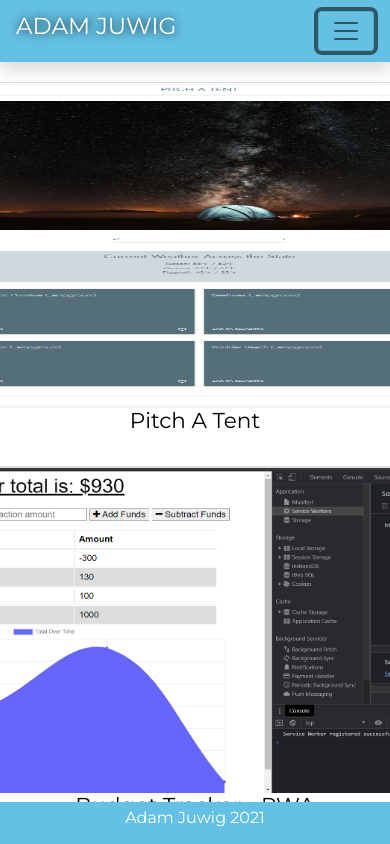
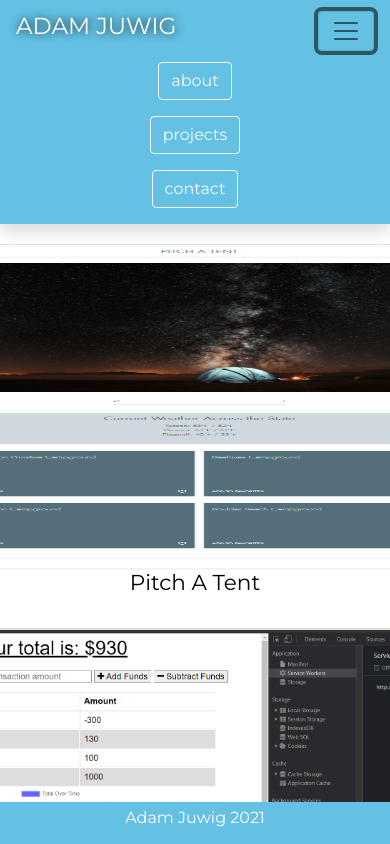
Before and after one commit to adamjuwig/Portfolio, a React (Create React App) app: page /Projects in a window 390 px wide. Both pictures are taken after a click on the button "Toggle navigation". Shown: the top 844 px of the page. Built offline with nearby package versions, Linux system fonts and the light colour scheme.

Commit message:
responsive nav triggered with hook

```diff
--- a/package.json
+++ b/package.json
@@ -1,5 +1,5 @@
 {
-  "homepage": "http://adamjuwig.github.io",
+  "homepage": "http://adamjuwig.github.io/Portfolio",
   "name": "portfolio",
   "version": "0.1.0",
   "private": true,
--- a/public/index.html
+++ b/public/index.html
@@ -11,6 +11,7 @@
   <link rel="preconnect" href="https://fonts.googleapis.com">
   <link rel="preconnect" href="https://fonts.gstatic.com" crossorigin>
   <link href="https://fonts.googleapis.com/css2?family=Montserrat&display=swap" rel="stylesheet">
+
 
   <link rel="stylesheet" href="https://maxcdn.bootstrapcdn.com/bootstrap/4.0.0/css/bootstrap.min.css" integrity="sha384-Gn5384xqQ1aoWXA+058RXPxPg6fy4IWvTNh0E263XmFcJlSAwiGgFAW/dAiS6JXm" crossorigin="anonymous">
 
--- a/src/components/about/About.js
+++ b/src/components/about/About.js
@@ -14,7 +14,7 @@ const About = () => {
         />
       </div>
       <section className="section">
-        <div className="container fade col-xs-8 col-sm-8 col-md-12 col-lg-12">
+        <div className="container fade col-xs-12 col-sm-12 col-md-10 col-lg-10">
           <div className="card shadow fade">
             <div className="card-body">
               <div className="row">
--- a/src/components/navbar/Navbar.js
+++ b/src/components/navbar/Navbar.js
@@ -1,41 +1,57 @@
 import React from "react";
-import { Link } from 'react-router-dom';
+import { Link } from "react-router-dom";
+import { useState } from "react";
 import "./navbar.css";
-// import "bootstrap/dist/css/bootstrap.min.css";
+import "bootstrap/dist/css/bootstrap.min.css";
 
-export const Navbar = () => {
+const Navbar = (props) => {
+  const [isNavCollapsed, setIsNavCollapsed] = useState(true);
+
+  const handleNavCollapse = () => setIsNavCollapsed(!isNavCollapsed);
+
   return (
-    <nav className="navbar navbar-expand-lg navbar-light navbar-custom shadow">
-      <Link to ="/" className="navbar-brand text-white">
-        <h3 className="textShadow">ADAM JUWIG</h3>
+    <nav className="navbar navbar-expand-lg navbar-light sticky-top navbar-custom shadow">
+      <Link to="/" className="navbar-brand text-white">
+        <h3 className="textShadow logo">ADAM JUWIG</h3>
       </Link>
       <button
-        className="navbar-toggler"
+        class="custom-toggler navbar-toggler"
         type="button"
         data-toggle="collapse"
-        data-target="#navbarSupportedContent"
-        aria-controls="navbarSupportedContent"
-        aria-expanded="false"
+        data-target="#navbarsExample09"
+        aria-controls="navbarsExample09"
+        aria-expanded={!isNavCollapsed ? true : false}
         aria-label="Toggle navigation"
+        onClick={handleNavCollapse}
       >
         <span className="navbar-toggler-icon"></span>
       </button>
 
-      <div className="collapse navbar-collapse" id="navbarSupportedContent">
+      <div
+        className={`${isNavCollapsed ? "collapse" : ""} navbar-collapse`}
+        id="navbarsExample09"
+      >
         <ul className="navbar-nav ml-auto text-white">
-          <li className="nav-item active">
+          <li className="nav-item active d-inline">
             <Link to="/" className="nav-link text-white">
-              <button type="button" className="btn btn-outline-light">about</button> <span className="sr-only">(current)</span>
+              <button type="button" className="btn btn-outline-light">
+                about
+              </button>{" "}
+              <span className="sr-only">(current)</span>
             </Link>
           </li>
           <li className="nav-item">
             <Link to="/projects" className="nav-link text-white">
-            <button type="button" className="btn btn-outline-light projects">projects</button>
+              <button type="button" className="btn btn-outline-light">
+                projects
+              </button>
             </Link>
           </li>
           <li className="nav-item">
             <Link to="/contact" className="nav-link text-white">
-            <button type="button" className="btn btn-outline-light">contact</button>
+              <button type="button" className="btn btn-outline-light">
+                contact
+              </button>
             </Link>
           </li>
         </ul>
--- a/src/components/projects/Projects.js
+++ b/src/components/projects/Projects.js
@@ -12,10 +12,10 @@ const Projects = () => {
   return (
     <div className="d-flex justify-content-center fade">
       <section className="section">
-        <div class="container">
-          <div class="row hidden-md-up">
-            <div class="col-md-4">
-              <div class="card shadow-sm">
+        <div className="container">
+          <div className="row hidden-md-up">
+            <div className="col-sm-12 col-md-12 col-lg-4">
+              <div className="card shadow-sm">
                 <img
                   src={Pitch}
                   alt="Pitch A Tent"
@@ -23,8 +23,8 @@ const Projects = () => {
                   className="center"
                 />
 
-                <div class="card-block">
-                  <h4 class="card-title text-center">Pitch A Tent</h4>
+                <div className="card-block">
+                  <h4 className="card-title text-center">Pitch A Tent</h4>
 
                   <a
                     href="https://adamjuwig.github.io/pitch-a-tent/"
@@ -46,7 +46,7 @@ const Projects = () => {
               </div>
             </div>
 
-            <div className="col-md-4">
+            <div className="col-sm-12 col-md-12 col-lg-4 d-flex justify-content-center">
               <div className="card shadow-sm">
                 <img
                   src={Budget}
@@ -70,7 +70,7 @@ const Projects = () => {
                 </div>
               </div>
             </div>
-            <div className="col-md-4">
+            <div className="col-sm-12 col-md-12 col-lg-4">
               <div className="card shadow-sm">
                 <img
                   src={EmpDirectory}
@@ -98,7 +98,7 @@ const Projects = () => {
           <br />
           {/* SECOND ROW */}
           <div className="row">
-            <div className="col-md-4">
+            <div className="col-sm-12 col-md-12 col-lg-4">
               <div className="card shadow-sm">
                 <img
                   src={Password}
@@ -128,7 +128,7 @@ const Projects = () => {
                 </div>
               </div>
             </div>
-            <div className="col-md-4">
+            <div className="col-sm-12 col-md-12 col-lg-4">
               <div className="card shadow-sm">
                 <img
                   src={Weather}
@@ -158,7 +158,7 @@ const Projects = () => {
                 </div>
               </div>
             </div>
-            <div className="col-md-4">
+            <div className="col-sm-12 col-md-12 col-lg-4">
               <div className="card shadow-sm">
                 <img
                   src={NoteTaker}
```
Also changed, not shown: src/components/navbar/navbar.css (+0 -18 lines), src/App.css (line endings or trailing spaces).
